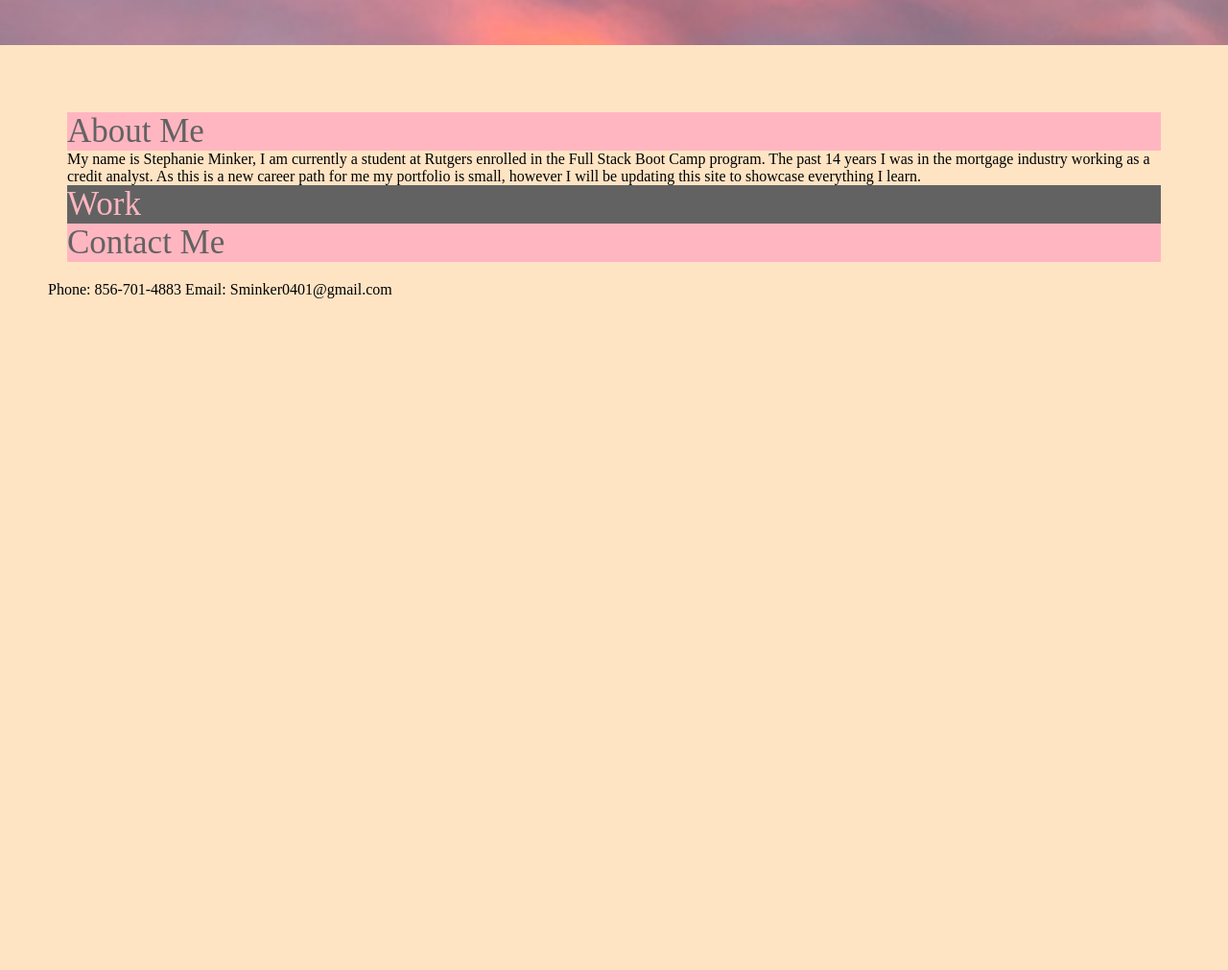
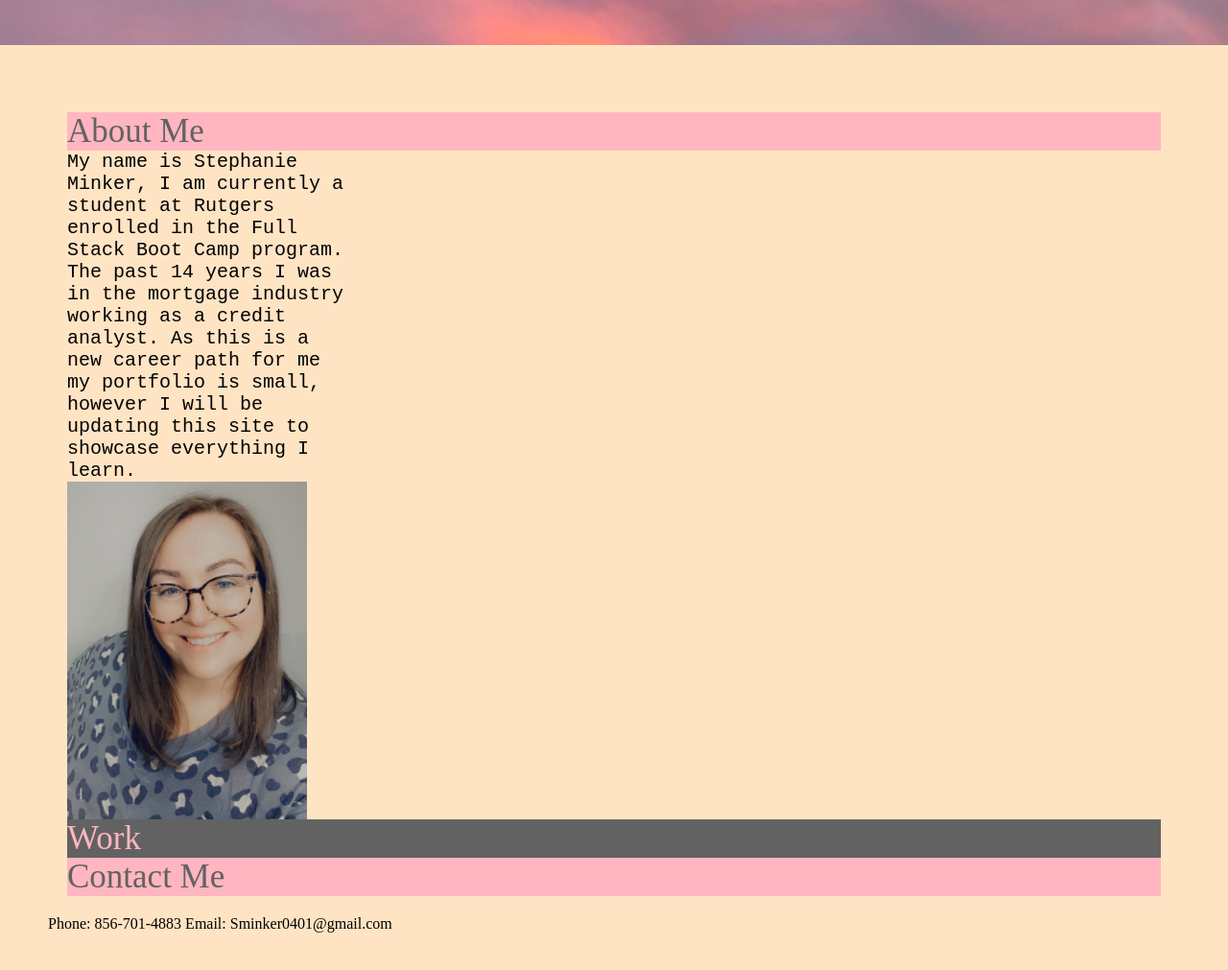
Before and after one commit to Sminker0401/My-Portfolio, a plain HTML site: page index.HTML in a window 1280 px wide. Shown: the part 155-1166 px from the top of the page at 96% size. Before the commit the page ends 800 px from the top, so only its background shows below. Drawn offline with Linux system fonts and the light colour scheme.

Commit message:
added images

```diff
--- a/assets/css/style.css
+++ b/assets/css/style.css
@@ -43,7 +43,6 @@ a {
 section {
     padding: 20px;
     display: flex;
-    flex-wrap: wrap;
     flex-direction: column;
     align-items: left;
 }
@@ -56,6 +55,12 @@ main {
 
     padding: 50px;
     margin: auto;
+}
+img {
+    display: block;
+    max-width: 250px;
+    align-items: flex-end;
+
 }
 
 
@@ -75,8 +80,11 @@ main {
     background-color:lightpink;
 }
 
-.text {
-    inline-size: 500px;
+
+#text {
+    inline-size: 300px;
+    font-family: 'Courier New', Courier, monospace;
+    font-size: 20px;
     float: right;
-    font-size: 20px;
+
 }
--- a/index.HTML
+++ b/index.HTML
@@ -35,6 +35,8 @@
                     My name is Stephanie Minker, I am currently a student at Rutgers enrolled in the Full Stack Boot Camp program. The past 14 years I was in the mortgage industry working
                  as a credit analyst. As this is a new career path for me my portfolio is small, however I will be updating this site to showcase everything I learn.
                 </div>
+                <img src="./assets/images/Me.png">
+
                 <div id="my-portfolio.asp" class="my-portfolio">
                     <ul>
                         <li>Work</li>
```
Also changed, not shown: assets/images/prework.png (added), 1 other file.
